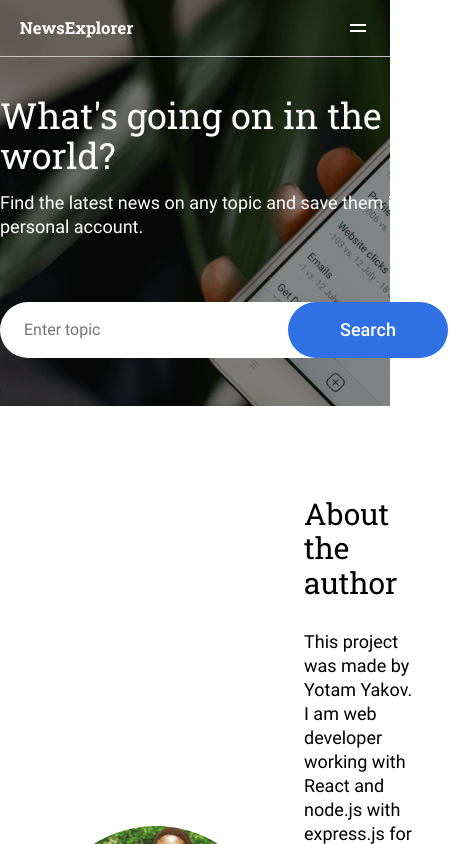
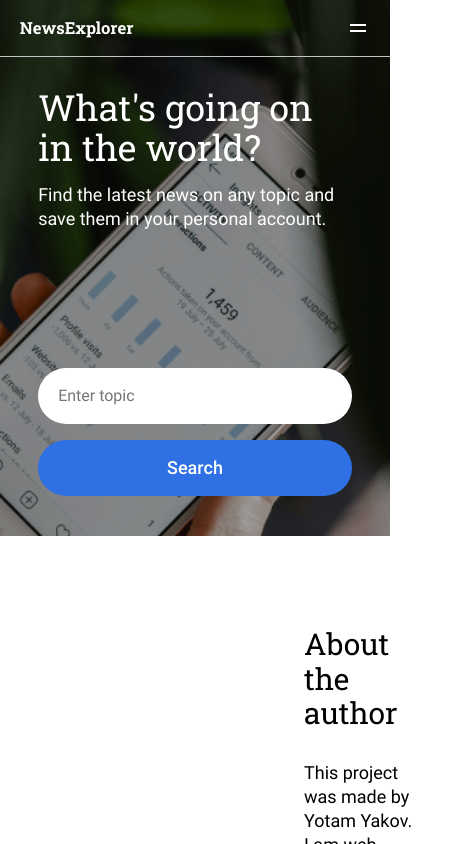
Before and after one commit to Yotam7298/news-explorer-frontend, a React (Create React App) app: page / in a window 390 px wide. Shown: the top 844 px of the page, 452 px wide, since content can reach past the window. Built offline with nearby package versions, Linux system fonts and the light colour scheme; the HTML template or start-up script is replaced by a standard one.

Commit message:
320px - header and searchform optimized

```diff
--- a/src/components/Header/Header.css
+++ b/src/components/Header/Header.css
@@ -1,5 +1,5 @@
 .header {
-    width:100%;
+  width: 100%;
   background-image: url(../../images/frontpage-backgorund.png);
   background-size: cover;
   color: white;
@@ -30,3 +30,20 @@
   font-size: 18px;
   line-height: 24px;
 }
+
+@media screen and (max-width: 767px) {
+  .header {
+    background-image: url('../../images/mobile-frontpage-backgorund.png');
+    background-size: cover;
+    height: 536px;
+  }
+
+  .header__title {
+    margin-top: 30px;
+  }
+
+  .header__content {
+    width: clamp(288px, calc(288px + 164 * ((100vw - 320px) / 447)), 452px);
+    padding: 0 auto;
+  }
+}
--- a/src/components/SearchForm/SearchForm.css
+++ b/src/components/SearchForm/SearchForm.css
@@ -2,8 +2,8 @@
   width: clamp(448px, calc(448px + 160 * ((100vw - 768px) / 672)), 608px);
   height: clamp(56px, calc(56px + 8 * ((100vw - 768px) / 672)), 64px);
   background-color: white;
-    margin-top: clamp(48px, calc(48px + 40 * ((100vw - 768px) / 672)), 88px);
-    margin-bottom: clamp(48px, calc(48px + 42 * ((100vw - 768px) / 672)), 80px);
+  margin: clamp(48px, calc(48px + 40 * ((100vw - 768px) / 672)), 88px) auto
+    clamp(48px, calc(48px + 42 * ((100vw - 768px) / 672)), 80px);
   border-radius: 100px;
 }
 
@@ -16,7 +16,7 @@
   display: flex;
   justify-content: space-between;
   align-items: center;
-    font-family: Roboto, sans-serif
+  font-family: Roboto, sans-serif;
 }
 
 .search-form__input {
@@ -25,18 +25,18 @@
   border: none;
   font-size: 16px;
   line-height: 22px;
-    color: #1A1B22;
+  color: #1a1b22;
 }
 
 .search-form__input:focus {
   outline: none;
-    caret-color: #2F71E5;
+  caret-color: #2f71e5;
 }
 
 .search-form__submit {
   width: clamp(160px, calc(160px + 8 * ((100vw - 768px) / 672)), 168px);
   height: 100%;
-    background-color: #2F71E5;
+  background-color: #2f71e5;
   padding: 0;
   border: none;
   border-radius: 100px;
@@ -47,10 +47,39 @@
 }
 
 .search-form__submit:hover {
-    background-color: #347EFF;
+  background-color: #347eff;
   cursor: pointer;
 }
 
 .search-form__submit:active {
-    background-color: #2A65CC;
+  background-color: #2a65cc;
 }
+
+@media screen and (max-width: 767px) {
+  .search-form {
+    width: 100%;
+    background-color: transparent;
+    margin-top: 122px;
+  }
+
+  .search-form__fieldset {
+    flex-direction: column;
+    padding: 0;
+  }
+
+  .search-form__input {
+    width: calc(100% - 20px);
+    max-width: 432px;
+    border-radius: 100px;
+    line-height: 56px;
+    padding-left: 20px;
+  }
+
+  .search-form__submit {
+    width: 100%;
+    max-width: 452px;
+    margin-top: 16px;
+    border-radius: 100px;
+    line-height: 56px;
+  }
+}
```
Also changed, not shown: src/images/mobile-frontpage-backgorund.png (added). Lines whose indentation alone changed are shown as unchanged.
